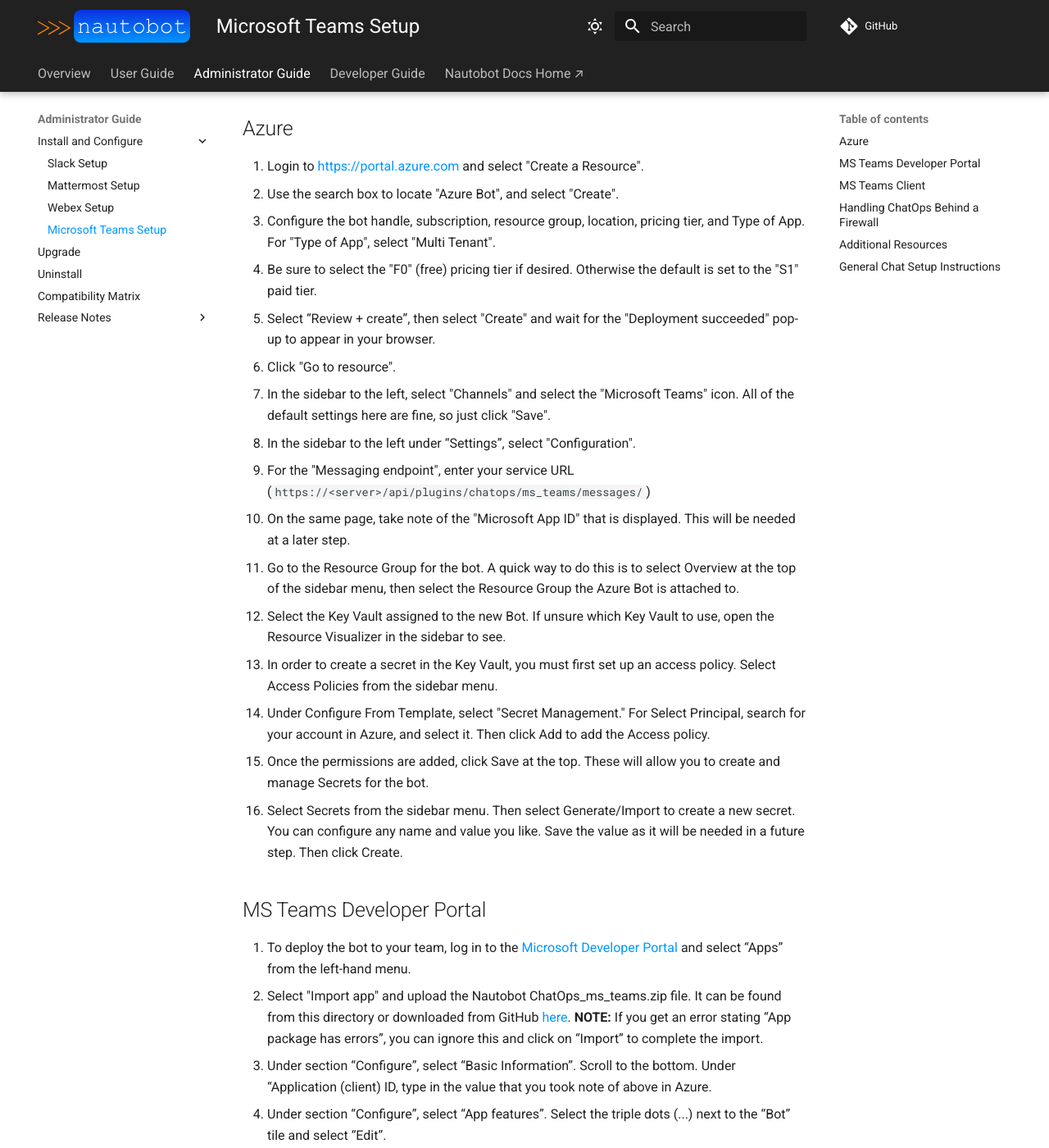
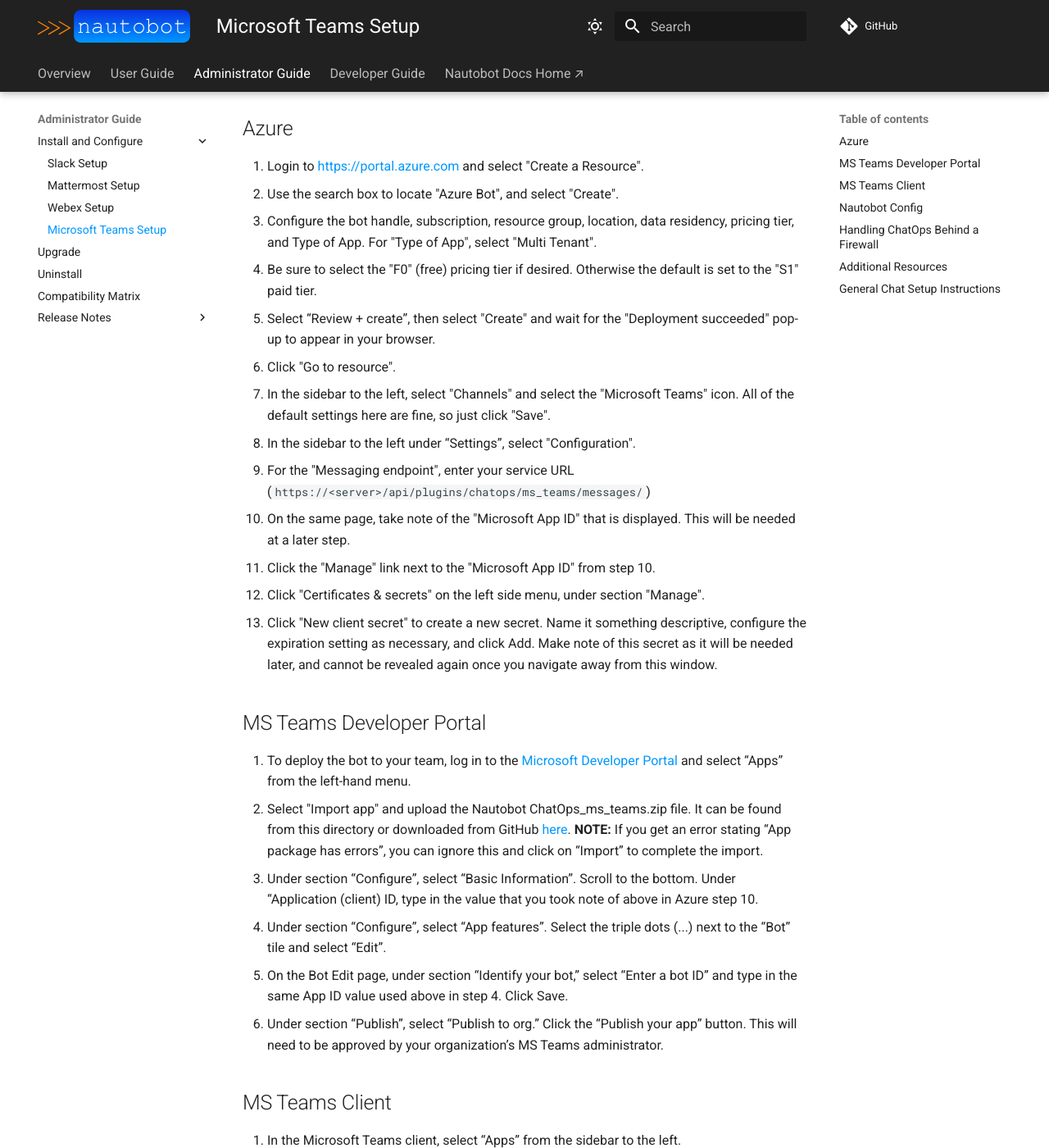
Before and after one commit to nautobot/nautobot-app-chatops, an MkDocs documentation site: the page built from docs/admin/install/microsoft_teams_setup.md, in a window 1280 px wide and 1400 px high, scrolled down 343 px. Shown: the whole window at 82% size. Built offline with MkDocs 1.6.1 and Material for MkDocs 9.7.7, drawn with Linux system fonts in a browser that asks for light colours; comment, search, counter and statistics services are not loaded; some of the changed text lies outside the part shown.

Commit message:
Update MS Teams docs

```diff
--- a/docs/admin/install/microsoft_teams_setup.md
+++ b/docs/admin/install/microsoft_teams_setup.md
@@ -6,13 +6,11 @@
 | `microsoft_app_id`           | **Yes**    | --      |
 | `microsoft_app_password`     | **Yes**    | --      |
 
-
-
 ## Azure
 
 1. Login to [https://portal.azure.com](https://portal.azure.com) and select "Create a Resource".
 2. Use the search box to locate "Azure Bot", and select "Create".
-3. Configure the bot handle, subscription, resource group, location, pricing tier, and Type of App. For "Type of App", select "Multi Tenant".
+3. Configure the bot handle, subscription, resource group, location, data residency, pricing tier, and Type of App. For "Type of App", select "Multi Tenant".
 4. Be sure to select the "F0" (free) pricing tier if desired. Otherwise the default is set to the "S1" paid tier.
 5. Select “Review + create”, then select "Create" and wait for the "Deployment succeeded" pop-up to appear in your browser.
 6. Click "Go to resource".
@@ -20,18 +18,15 @@
 8. In the sidebar to the left under “Settings”, select "Configuration".
 9. For the "Messaging endpoint", enter your service URL (`https://<server>/api/plugins/chatops/ms_teams/messages/`)
 10. On the same page, take note of the "Microsoft App ID" that is displayed. This will be needed at a later step.
-11. Go to the Resource Group for the bot. A quick way to do this is to select Overview at the top of the sidebar menu, then select the Resource Group the Azure Bot is attached to.
-12. Select the Key Vault assigned to the new Bot. If unsure which Key Vault to use, open the Resource Visualizer in the sidebar to see.
-13. In order to create a secret in the Key Vault, you must first set up an access policy. Select Access Policies from the sidebar menu.
-14. Under Configure From Template, select "Secret Management." For Select Principal, search for your account in Azure, and select it. Then click Add to add the Access policy.
-15. Once the permissions are added, click Save at the top. These will allow you to create and manage Secrets for the bot.
-16. Select Secrets from the sidebar menu. Then select Generate/Import to create a new secret. You can configure any name and value you like. Save the value as it will be needed in a future step. Then click Create.
+11. Click the "Manage" link next to the "Microsoft App ID" from step 10.
+12. Click "Certificates & secrets" on the left side menu, under section "Manage".
+13. Click "New client secret" to create a new secret. Name it something descriptive, configure the expiration setting as necessary, and click Add. Make note of this secret as it will be needed later, and cannot be revealed again once you navigate away from this window.
 
 ## MS Teams Developer Portal
 
 1. To deploy the bot to your team, log in to the [Microsoft Developer Portal](https://dev.teams.microsoft.com/) and select “Apps” from the left-hand menu.
 2. Select "Import app" and upload the Nautobot ChatOps_ms_teams.zip file. It can be found from this directory or downloaded from GitHub [here](https://github.com/nautobot/nautobot-plugin-chatops/blob/develop/Nautobot_ms_teams.zip). **NOTE:** If you get an error stating “App package has errors”, you can ignore this and click on “Import” to complete the import.
-3. Under section “Configure”, select “Basic Information”. Scroll to the bottom. Under “Application (client) ID, type in the value that you took note of above in Azure.
+3. Under section “Configure”, select “Basic Information”. Scroll to the bottom. Under “Application (client) ID, type in the value that you took note of above in Azure step 10.
 4. Under section “Configure”, select “App features”. Select the triple dots (...) next to the “Bot” tile and select “Edit”.
 5. On the Bot Edit page, under section “Identify your bot,” select “Enter a bot ID” and type in the same App ID value used above in step 4. Click Save.
 6. Under section “Publish”, select “Publish to org.” Click the “Publish your app” button. This will need to be approved by your organization’s MS Teams administrator.
@@ -43,13 +38,18 @@
 3. Select the tile for the new Nautobot app. Click the blue “Add” button.
 4. Proceed to the [Install Guide](index.md#Install-Guide) section.
 
+## Nautobot Config
+
+- `microsoft_app_id` - This is the "Microsoft App ID" from Azure step 10.
+- `microsoft_app_password` - This is the "Microsoft App ID" from Azure step 13.
+
 ## Handling ChatOps Behind a Firewall
 
 A common security concern with ChatOps is how to protect your network/application from malicious activity. In order to do so proper firewall policy should be implemented. Through trials, researching, and testing in multiple environments, allowing inbound connections from `52.12.0.0/14` has proven to be successful. Although Microsoft doesn't publish all their ranges this range was found in a [Microsoft Blog Post](https://blog.botframework.com/2020/11/23/bots-secured-behind-a-firewall-teams/) and has yielded success in locked down environments.
 
 ## Additional Resources
 
-Reference the [Setting Up Nautobot ChatOps With MSTeams Spring 2022](https://blog.networktocode.com/post/setting-up-nautobot-chatops-with-msteams-spring-2022/) blog post for more details and additional screenshots.
+Reference the [Setting Up Nautobot ChatOps With MSTeams Fall 2022](https://blog.networktocode.com/post/setting-up-nautobot-chatops-with-msteams-fall-2022/) blog post for more details and additional screenshots.
 
 ## General Chat Setup Instructions
 
```
